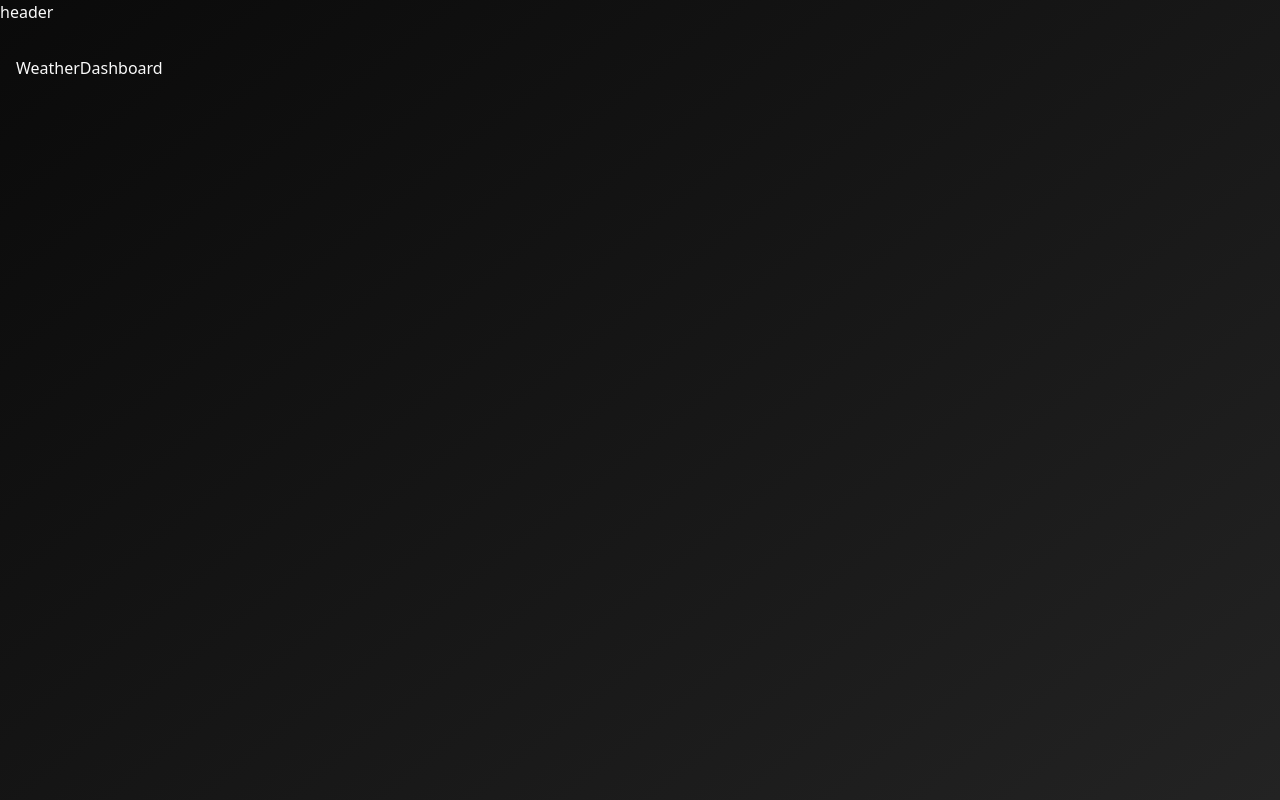
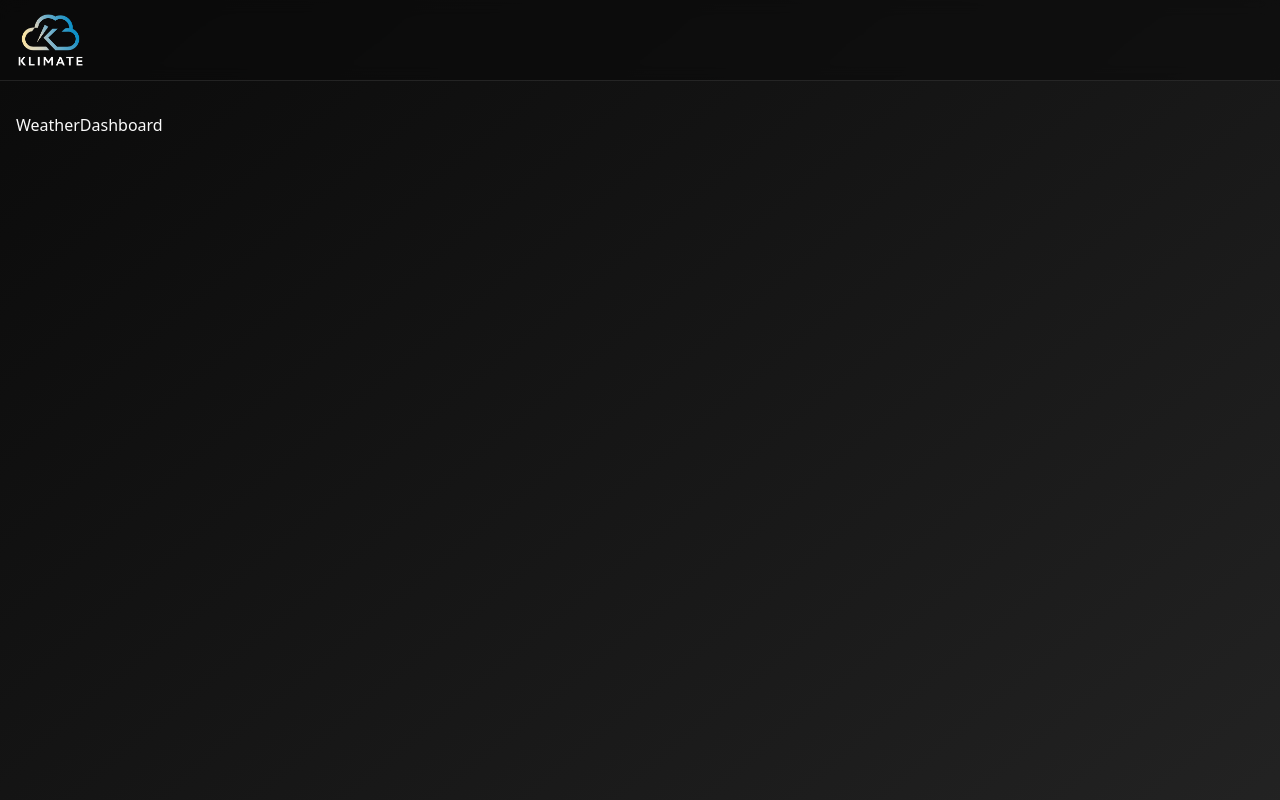
Before and after one commit to Shakhoyat/clima_skt-react-project, a React (Vite) app: page / in a window 1280 px wide. Shown: the top 800 px of the page. Built offline with nearby package versions, Linux system fonts and the light colour scheme.

Commit message:
feat: add Header component with logo and theme toggle placeholder

```diff
--- /dev/null
+++ b/src/components/header.tsx
@@ -0,0 +1,16 @@
+import { Link } from "react-router-dom";
+
+const Header = () => {
+  return (
+    <header className="sticky top-0 z-50 w-full border-b bg-background/95 backdrop-blur py-2  supports-[backdrop-filter]:bg-background/60">
+      <div className="container mx-auto flex h-16 items-center justify-between px-4">
+        <Link to={"/"}>
+          <img src="/logo.png" alt="ClimaSKT " className="h-14" />
+        </Link>
+        <div>{/* theme toggle */}</div>
+      </div>
+    </header>
+  );
+};
+
+export default Header;
--- a/src/components/layout.tsx
+++ b/src/components/layout.tsx
@@ -1,9 +1,10 @@
+import Header from "@/components/header";
 import React, { type PropsWithChildren } from "react";
 
 const layout = ({ children }: PropsWithChildren) => {
   return (
     <div className="bg-gradient-to-br from-background to-muted">
-      header
+      <Header />
       <main className="min-h-screen container mx-auto px-4 py-8">
         {children}
       </main>
```
Also changed, not shown: public/logo.png (added), public/logo2.png (added).
